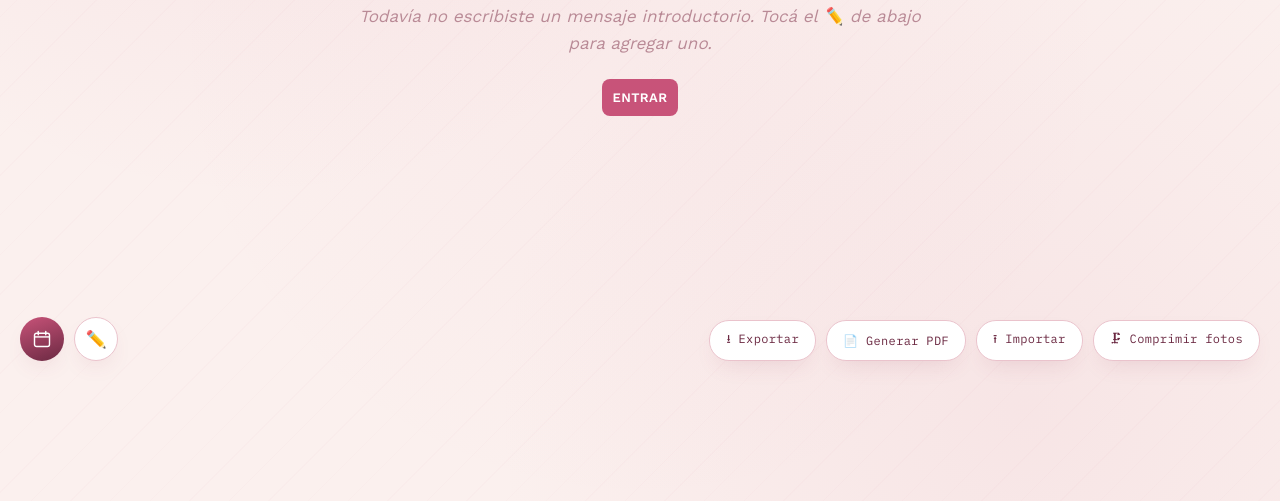
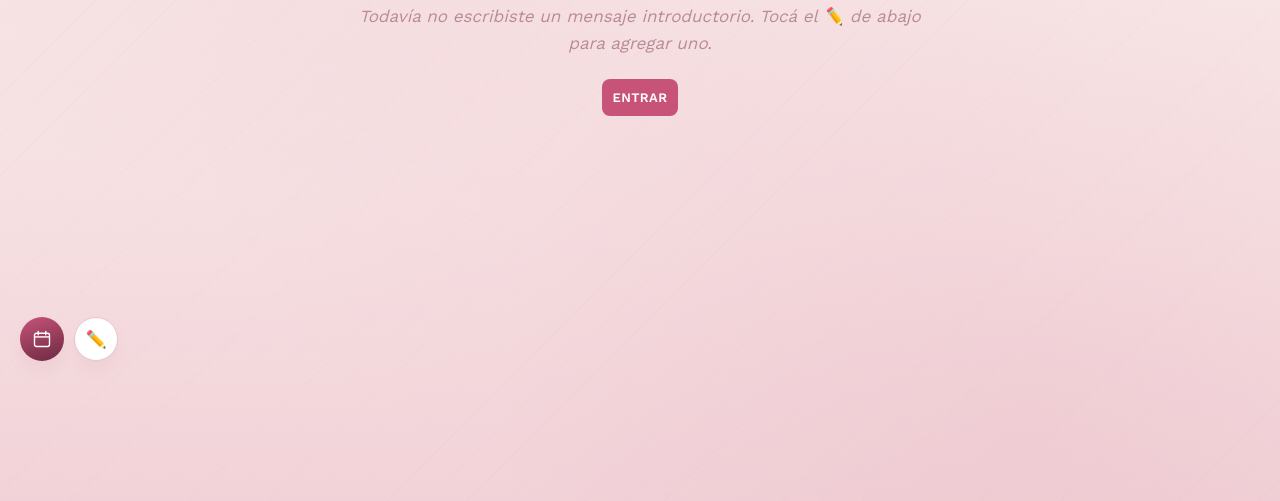
Before and after one commit to JasonJordanP/OurLoveStory, a plain HTML site: page index.html in a window 1280 px wide. Shown: the part 419-920 px from the top of the page. Drawn offline with nearby package versions, Linux system fonts and the light colour scheme; no server answers.

Commit message:
sumo info

```diff
--- a/index.html
+++ b/index.html
@@ -49,6 +49,7 @@
 
   body {
     background-image:
+      linear-gradient(to bottom, rgba(200,83,121,0.015) 0%, rgba(200,83,121,0.05) 35%, rgba(200,83,121,0.11) 70%, rgba(200,83,121,0.19) 100%),
       radial-gradient(circle at 20% 10%, rgba(200,83,121,0.09), transparent 40%),
       radial-gradient(circle at 80% 90%, rgba(223,160,176,0.14), transparent 40%),
       radial-gradient(circle at 50% 50%, rgba(200,83,121,0.04), transparent 60%),
@@ -1641,7 +1642,7 @@
   </div>
 </div>
 
-<div class="transfer-bar">
+<div class="transfer-bar" id="transferBar" style="display:none">
   <button class="transfer-btn" id="exportBtn">⭳ Exportar</button>
   <button class="transfer-btn" id="generatePdfBtn">📄 Generar PDF</button>
   <button class="transfer-btn" id="importBtn">⭱ Importar</button>
@@ -3005,6 +3006,7 @@
     editModeToggleBtn.classList.toggle('active', editMode);
     editModeToggleBtn.title = editMode ? 'Desactivar modo edición' : 'Activar modo edición';
     document.body.classList.toggle('edit-mode', editMode);
+    document.getElementById('transferBar').style.display = editMode ? 'flex' : 'none';
     showToast(editMode ? 'Modo edición activado: tocá cualquier día para editarlo' : 'Modo edición desactivado');
     render();
   });
@@ -3190,8 +3192,8 @@
     }
     if (months < 0){ months += 12; years--; }
 
-    const weeks = Math.floor(days / 7);
-    const remDays = days % 7;
+    const weeks = Math.min(Math.floor(days / 7), 3);
+    const remDays = days - weeks * 7;
 
     return { years, months, weeks, days: remDays, hours, minutes, seconds };
   }
@@ -3216,7 +3218,7 @@
       unitLabel(b.hours, 'hora', 'horas') + ', ' +
       unitLabel(b.minutes, 'minuto', 'minutos') + ' y ' +
       unitLabel(b.seconds, 'segundo', 'segundos') + ' juntos';
-    anniversaryMessage.textContent = phrase;
+    anniversaryMessage.textContent = '¡' + phrase + '!';
   }
   renderAnniversaryMessage();
   setInterval(renderAnniversaryMessage, 1000);
```
